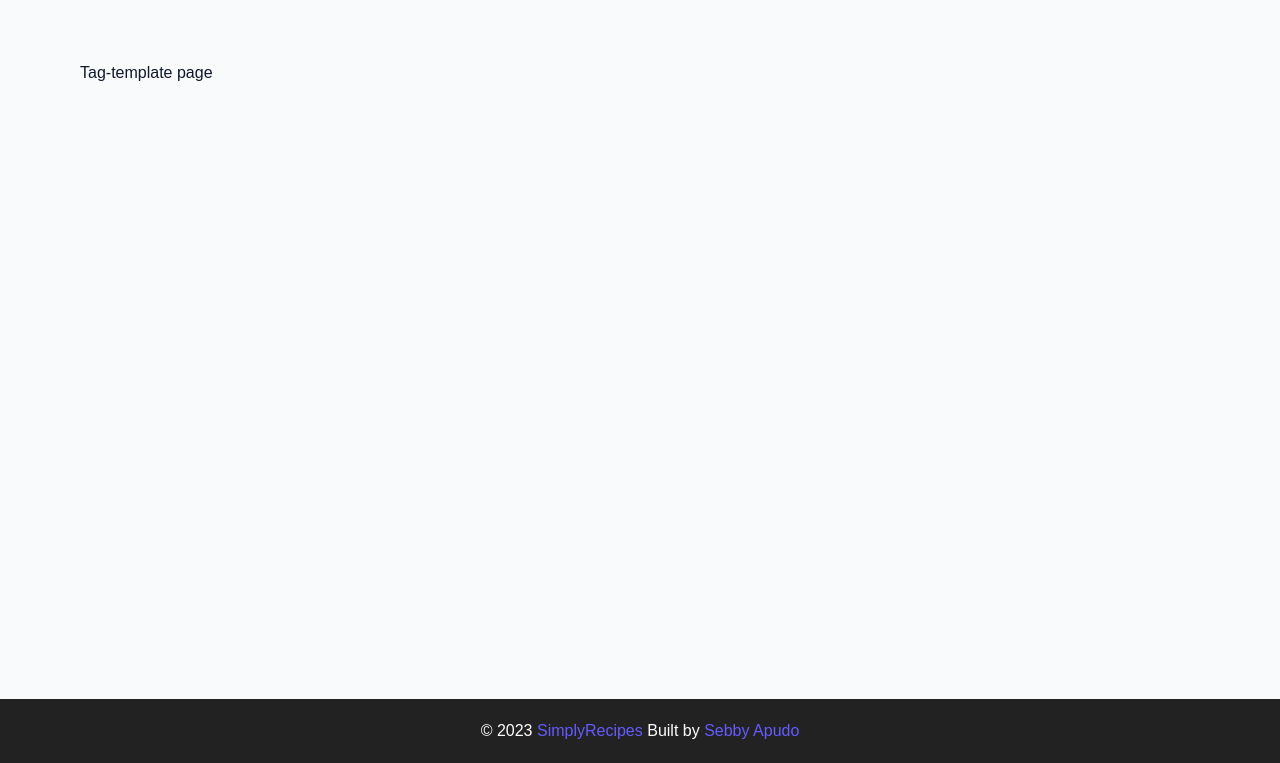
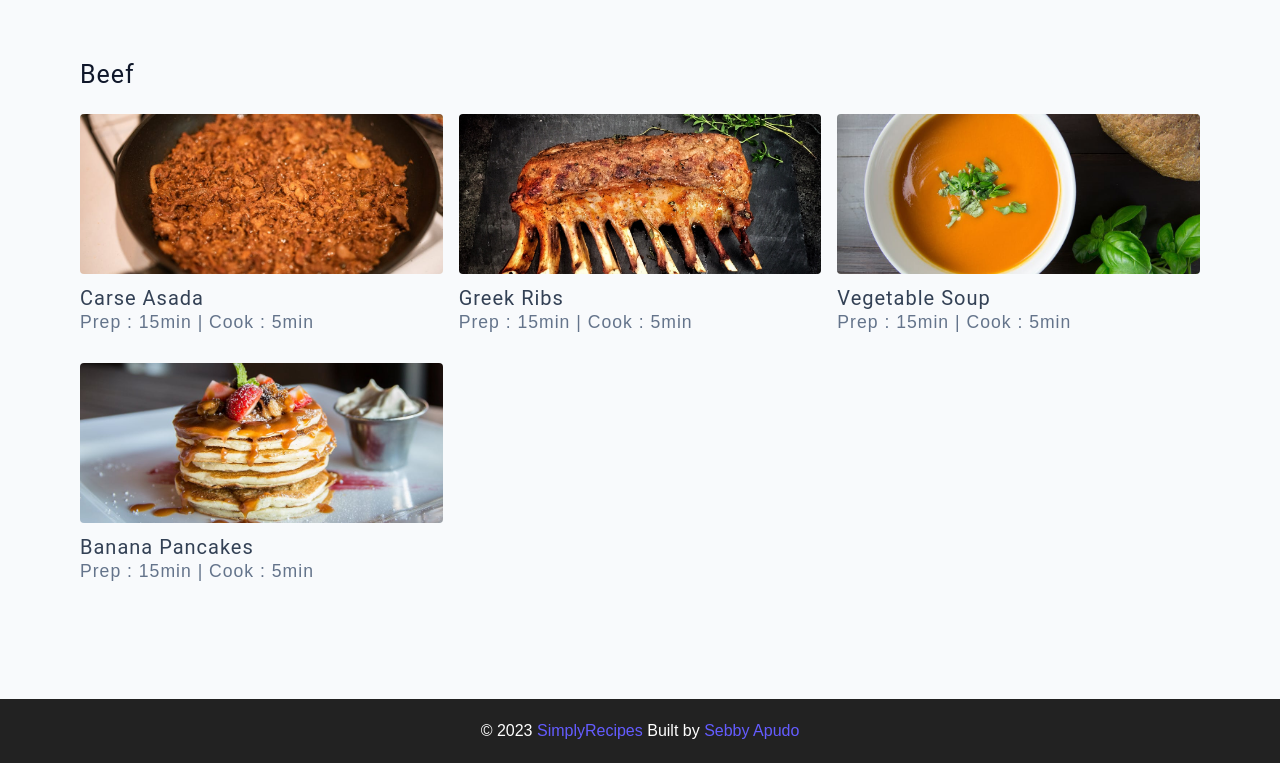
Before and after one commit to sebbyapudo/SimplyRecipes, a plain HTML site: page tag-template.html in a window 1280 px wide. Shown: the part 69-832 px from the top of the page. Drawn offline with Linux system fonts and the light colour scheme.

Commit message:
Set up the tag template page

```diff
--- a/tag-template.html
+++ b/tag-template.html
@@ -46,7 +46,47 @@
 
     <!-- main -->
     <main class="page">
-      Tag-template page
+      <div>
+        <h4>Beef</h4>
+      </div>
+      <!-- recipes container -->
+      <div class="recipes-list">
+        <!-- single recipe -->
+        <a href="single-recipe.html" class="recipe">
+          <img src="./assets/recipes/recipe-1.jpeg" alt="food" class="img recipe-img">
+          <h5>carse asada</h5>
+          <p>Prep : 15min | Cook : 5min</p>
+        </a>
+        <!-- end of single recipe -->
+
+        <!-- recipes container -->
+        <!-- single recipe -->
+        <a href="single-recipe.html" class="recipe">
+          <img src="./assets/recipes/recipe-2.jpeg" alt="food" class="img recipe-img">
+          <h5>greek ribs</h5>
+          <p>Prep : 15min | Cook : 5min</p>
+        </a>
+        <!-- end of single recipe -->
+
+        <!-- recipes container -->
+        <!-- single recipe -->
+        <a href="single-recipe.html" class="recipe">
+          <img src="./assets/recipes/recipe-3.jpeg" alt="food" class="img recipe-img">
+          <h5>vegetable soup</h5>
+          <p>Prep : 15min | Cook : 5min</p>
+        </a>
+        <!-- end of single recipe -->
+
+        <!-- recipes container -->
+        <!-- single recipe -->
+        <a href="single-recipe.html" class="recipe">
+          <img src="./assets/recipes/recipe-4.jpeg" alt="food" class="img recipe-img">
+          <h5>banana pancakes</h5>
+          <p>Prep : 15min | Cook : 5min</p>
+        </a>
+        <!-- end of single recipe -->
+      </div>
+      <!-- end of recipes container -->
     </main>
     <!-- end of main -->
 
```
